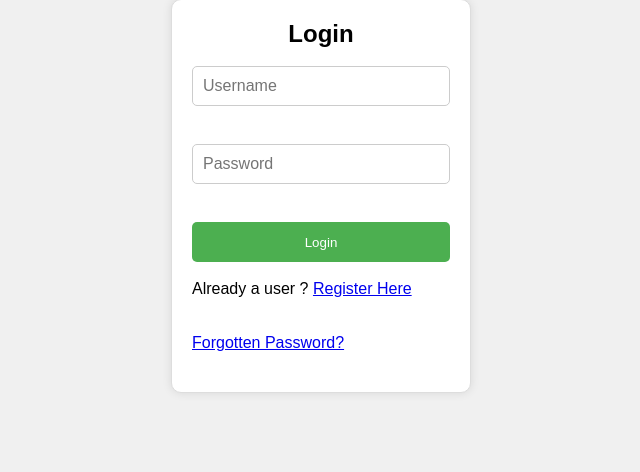
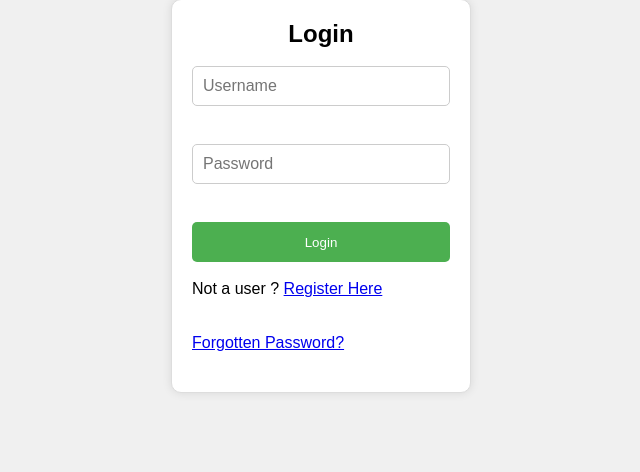
Before and after one commit to Parth2124/Classickcode, a Django app: page /login/ in a window 1280 px wide. Shown: the part 204-676 px from the top of the page, without its empty margins (319-959 px from the left). Run offline with Django 5.2, Linux system fonts and the light colour scheme.

Commit message:
Update login.html

```diff
--- a/templates/login.html
+++ b/templates/login.html
@@ -96,7 +96,7 @@
         <input type="text" name="username" placeholder="Username"><br><br>
         <input type="password" name="password" placeholder="Password"><br><br>
         <input type="submit" value="Login"> <br><br>
-        <p>Already a user ? <a href="{% url 'register' %}">Register Here</a></p>
+        <p>Not a user ? <a href="{% url 'register' %}">Register Here</a></p>
         <!-- ... existing login form ... -->
         <br><br>
         <!-- ... existing login form ... -->
```
